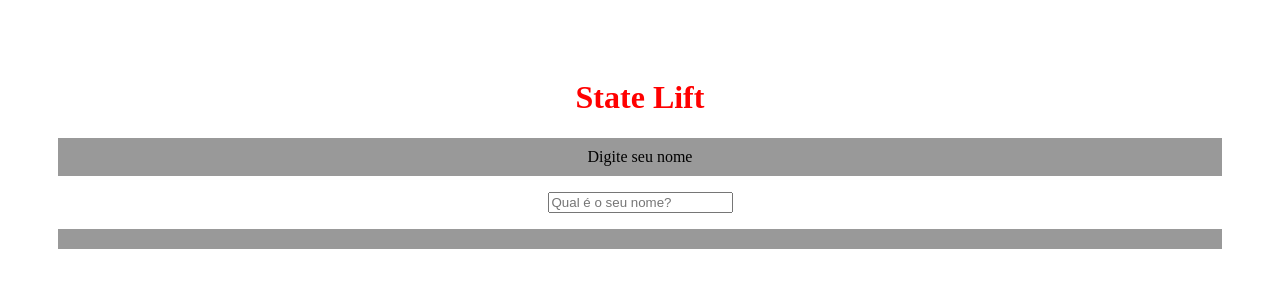
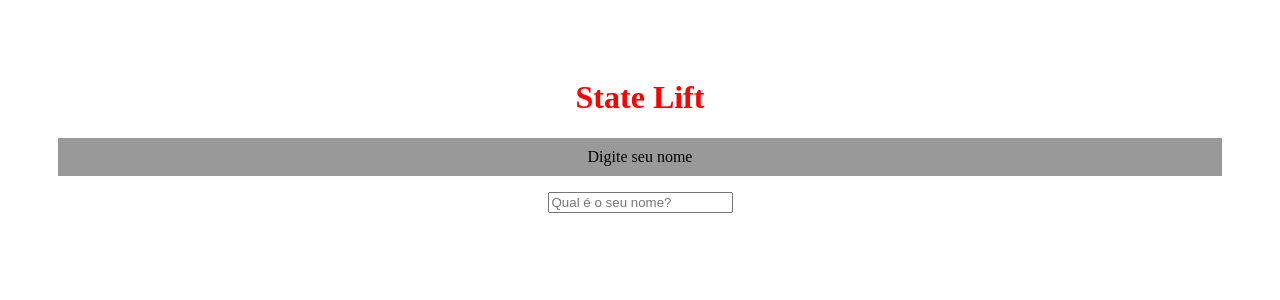
Before and after one commit to BarbasPedro/Curso-React, a React (Create React App) app: page / in a window 1280 px wide. Shown: the top 300 px of the page. Built offline with nearby package versions, Linux system fonts and the light colour scheme.

Commit message:
State Lift

```diff
--- a/src/App.js
+++ b/src/App.js
@@ -1,6 +1,7 @@
 import { useState } from 'react'
 import './App.css'
 import SeuNome from './components/SeuNome'
+import Saudacao from './components/Saudacao'
 
   function App() {
     const[nome, setNome] = useState()
@@ -8,8 +9,8 @@ import SeuNome from './components/SeuNome'
     return(
       <div className='App'>
         <h1>State Lift</h1>
-        <SeuNome setNome={setNome}/>
-        <p>{nome}</p>
+        <SeuNome setNome={setNome} />
+        <Saudacao nome={nome} />
       </div>
     )
   }
--- /dev/null
+++ b/src/components/Saudacao.js
@@ -0,0 +1,9 @@
+const Saudacao = ({nome}) => {
+  const gerarSaudacao = (algumNome) => {
+    return `Olá ${algumNome}, tudo bem?`
+  }
+
+  return <>{nome && <p>{gerarSaudacao(nome)}</p>}</>
+}
+
+export default Saudacao
```
